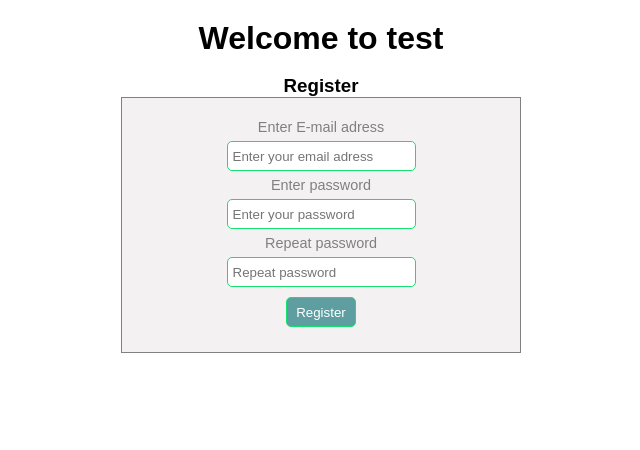
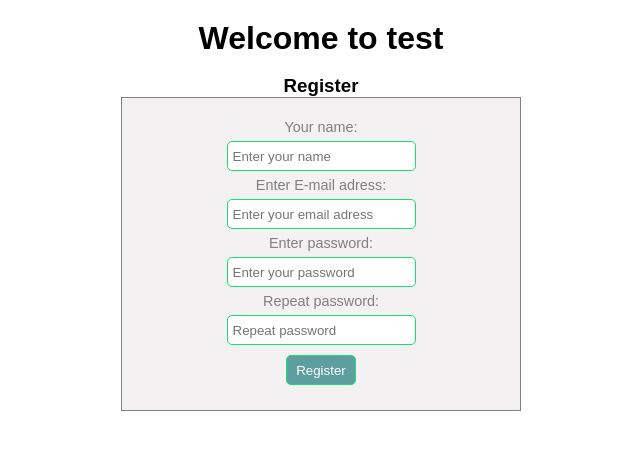
Before and after one commit to milancakic89/php-practice, a PHP site: page /register.php in a window 1280 px wide. Shown: the part 40-490 px from the top of the page, without its empty margins (319-959 px from the left). Run offline with PHP 8.4, Linux system fonts and the light colour scheme.

Commit message:
Hope for the best

```diff
--- a/index.php
+++ b/index.php
@@ -1,5 +1,7 @@
 <?php
-
+    session_start();
+    //in order to test, click home button to logout - for now;
+    $_SESSION['loggedin']=false;
 ?>
 
 <?php require_once 'inc/header.php'?>
--- a/register.php
+++ b/register.php
@@ -1,5 +1,8 @@
 <?php
-
+session_start();
+if (isset($_SESSION['loggedin']) && $_SESSION['loggedin'] == true) {
+    $message = '<p class="message-succes">You are allredy logged in !</p>';
+} else {
  $email;
  $pass;
  $repeatedPassword;
@@ -7,18 +10,19 @@
 
  if(isset($_POST['submit'])){
 
-     if(isset($_POST['email']) && isset($_POST['password']) && isset($_POST['repeat'])){
+     if(isset($_POST['email']) && isset($_POST['password']) && isset($_POST['repeat']) && isset($_POST['name'])){
         //setting the values to variables
-
+        $name = $_POST['name'];
         $email = $_POST['email'];
         $pass = $_POST['password'];
+        echo $name;
 
         //checking for special chars to prevent SQL inection, will use PDO also
         if(filter_var($email, FILTER_VALIDATE_EMAIL)){
             //code for valid email adress, hashing password before storing to db
             //$hashedPass = password_hash($pass, PASSWORD_DEFAULT);
 
-            $dsn = "mysql:host=localhost;dbname=quantox-test";
+            $dsn = "mysql:host=localhost;dbname=quantox";
             $user = "root";
             $passwd = "";
             $connectToBase = new PDO($dsn, $user, $passwd);
@@ -30,11 +34,15 @@
 
             if(empty($rows)){
                 //there is no username, registration may proceed
-                $register = $connectToBase->prepare("INSERT INTO users (email, password) VALUES (:email, :pass)");
+                $register = $connectToBase->prepare('INSERT INTO users (name, email, password) VALUES (:nam,:email, :pass)');
+                $register->bindValue(':nam', $name);
                 $register->bindValue(':email', $email);
                 $register->bindValue(':pass', $pass);
                 $register->execute();
+                $_SESSION['email'] = $email;
+                $_SESSION['name'] = $name;
                 $message = '<p class="message-succes">Succes, you can now Log in</p>';
+                header('Location: login.php');
             }else{
                 //display that user exists
                 $message = '<p class="message-error">User allready exists</p>';
@@ -50,6 +58,7 @@
 
      }
  }
+}
  require_once 'inc/header.php';
 ?>
 <h1>Welcome to test</h1><br>
@@ -58,13 +67,16 @@
 <section class="form-container">
     <form class="login-register" method="POST" action="register.php">
 
-        <label for="email">Enter E-mail adress</label><br>
+        <label for="name">Your name:</label><br>
+        <input class="input-field" name="name" placeholder="Enter your name" type="text" value="" required/><br>
+
+        <label for="email">Enter E-mail adress:</label><br>
         <input class="input-field" name="email" placeholder="Enter your email adress" type="email" value="" required/><br>
 
-        <label for="password">Enter password</label><br>
+        <label for="password">Enter password:</label><br>
         <input class="input-field" name="password" type="password" placeholder="Enter your password" value="" required/><br>
 
-        <label for="repeat">Repeat password</label><br>
+        <label for="repeat">Repeat password:</label><br>
         <input class="input-field" name="repeat" type="password" placeholder="Repeat password" value="" required/><br>
 
         <input class="submit-button" name="submit" type="submit" value="Register" /><br>
--- a/results.php
+++ b/results.php
@@ -29,11 +29,11 @@ if (isset($_SESSION['loggedin']) && $_SESSION['loggedin'] == true) {
 
            if(empty($rows)){
                //there is no username, registration may proceed
-               $message = '<p class="message-succes">No result for that user in database, try other email</p>';
+               $message = '<p class="message-error">No result for that user in database, try other email</p>';
            }else{
                //display that user exists
                $showResult = true;
-               $message = '<p class="message-error">Congrats: your results</p><br>';
+               $message = '<p class="message-succes">Congrats: your results</p><br>';
 
            }
 
```
Also changed, not shown: login.php (+3 -4 lines).
